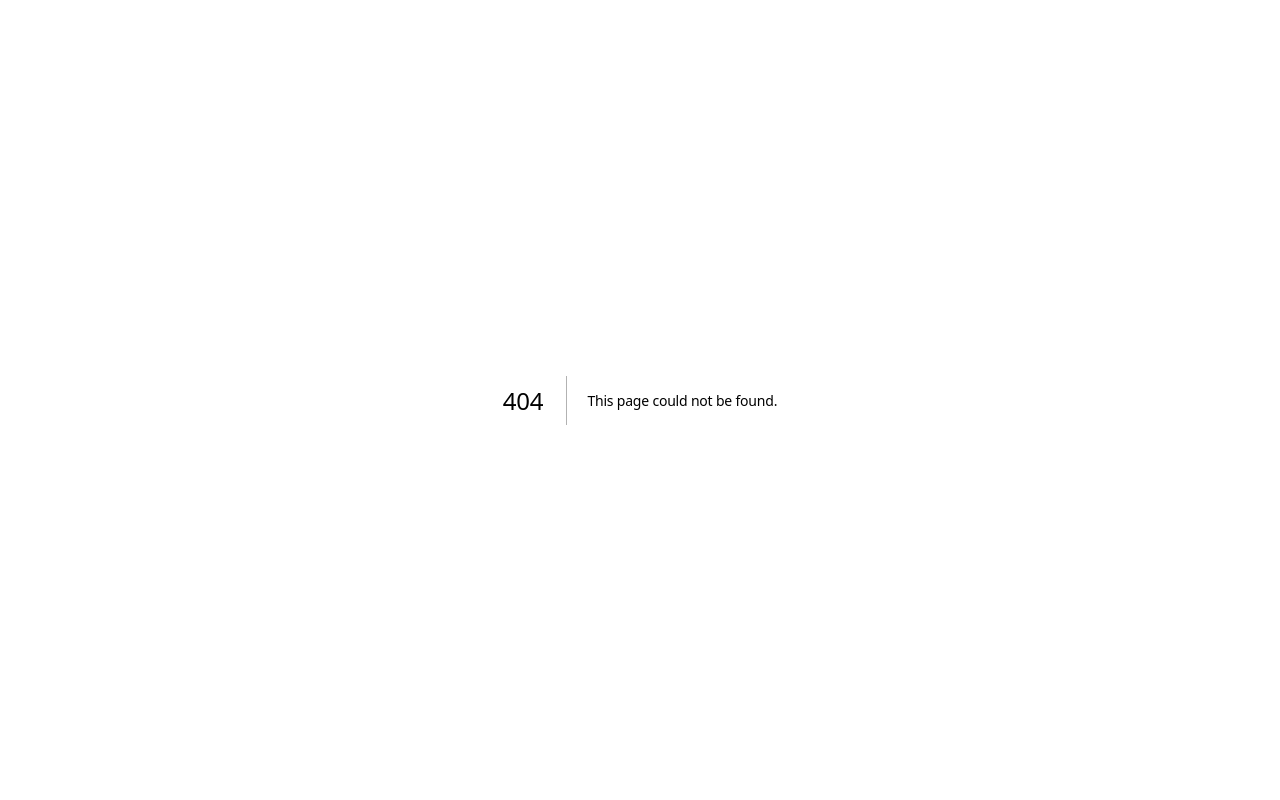
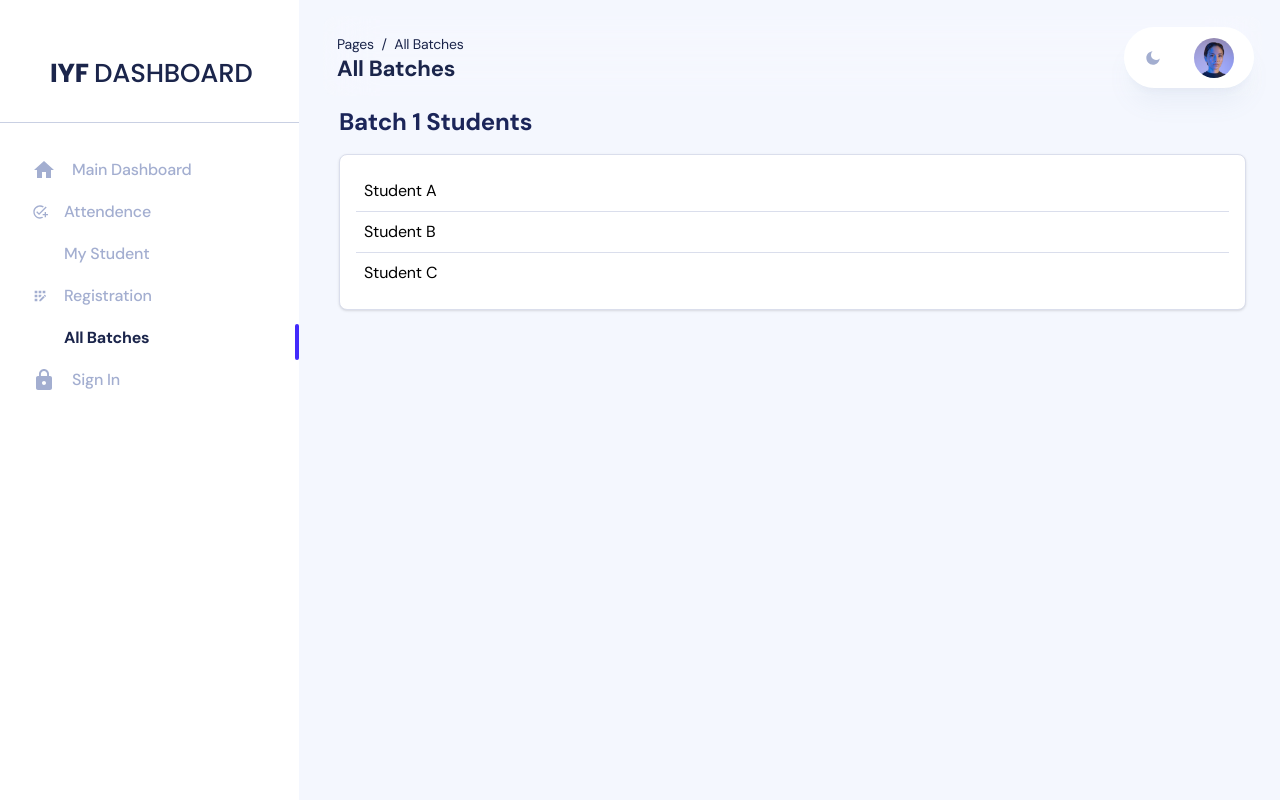
Before and after one commit to liladhar007/iyf-das, a Next.js app: page /admin/batches/1 in a window 1280 px wide. Before the commit this address had no page. Shown: the top 800 px of the page. Built offline with nearby package versions, Linux system fonts and the light colour scheme; no server answers; some icons are missing; what tailwindcss-rtl would draw is missing.

Commit message:
update2.39/26

```diff
--- /dev/null
+++ b/src/app/admin/batches/[name]/page.jsx
@@ -0,0 +1,54 @@
+"use client";
+
+import { useParams } from 'next/navigation';
+import { useState, useEffect } from 'react';
+
+const BatchDetails = () => {
+  const params = useParams();
+  const batchName = params.name;
+
+  const [students, setStudents] = useState([{ id: 1, name: 'Student A' },
+    { id: 2, name: 'Student B' },
+    { id: 3, name: 'Student C' }]);
+  const [loading, setLoading] = useState(true);
+
+  useEffect(() => {
+    const fetchStudents = async () => {
+      try {
+        const response = await fetch(`/api/batches/${batchName}`);
+        const data = await response.json();
+        setStudents(data.students);
+      } catch (error) {
+        console.error("Error fetching students:", error);
+      } finally {
+        setLoading(false);
+      }
+    };
+
+    fetchStudents();
+  }, [batchName]);
+
+  return (
+    <div className="p-2 mt-2">
+      <h2 className="text-2xl font-bold mb-4 text-gray-900 dark:text-white">
+        Batch {batchName} Students
+      </h2>
+
+      {loading ? (
+        <p className="text-gray-700 dark:text-gray-300">Loading...</p>
+      ) : students.length > 0 ? (
+        <ul className="border rounded-lg p-4 shadow bg-white dark:bg-gray-900 dark:border-gray-600">
+          {students.map((student) => (
+            <li key={student.id} className="p-2 border-b last:border-b-0 dark:border-gray-700 dark:text-white">
+              {student.name}
+            </li>
+          ))}
+        </ul>
+      ) : (
+        <p className="text-gray-700 dark:text-gray-300">No students found.</p>
+      )}
+    </div>
+  );
+};
+
+export default BatchDetails;
--- a/src/components/allifycomponet/Allbatches/index.jsx
+++ b/src/components/allifycomponet/Allbatches/index.jsx
@@ -1,11 +1,39 @@
-import React from 'react'
+'use client';
 
-const Allbatches = () => {
+import React from 'react';
+import { useRouter } from 'next/navigation';
+
+const AllBatches = () => {
+  const router = useRouter();
+
+  const batches = [
+    { id: 1, name: 'DYS-1' },
+    { id: 2, name: 'DYS-2' },
+    { id: 3, name: 'DYS-3' },
+    { id: 4, name: 'DYS-4' },
+    { id: 5, name: 'DYS-5' },
+    { id: 6, name: 'DYS-6' },
+    { id: 7, name: 'DYS-7' },
+    { id: 8, name: 'Nachiketa' },
+    { id: 9, name: 'Sahdev' },
+    { id: 10, name: 'Nakul' },
+  ];
+
   return (
-    <div>
-      Allbatches
+    <div className="p-2 mt-5">
+      <div className="grid grid-cols-2 gap-4">
+        {batches.map((batch) => (
+          <div
+            key={batch.id}
+            className="p-4 border rounded-lg shadow cursor-pointer hover:bg-gray-100 dark:hover:bg-gray-800 dark:border-gray-600 dark:bg-gray-900 dark:text-white"
+            onClick={() => router.push(`/admin/batches/${batch.name}`)}
+          >
+            {batch.name}
+          </div>
+        ))}
+      </div>
     </div>
-  )
-}
+  );
+};
 
-export default Allbatches
+export default AllBatches;
```
